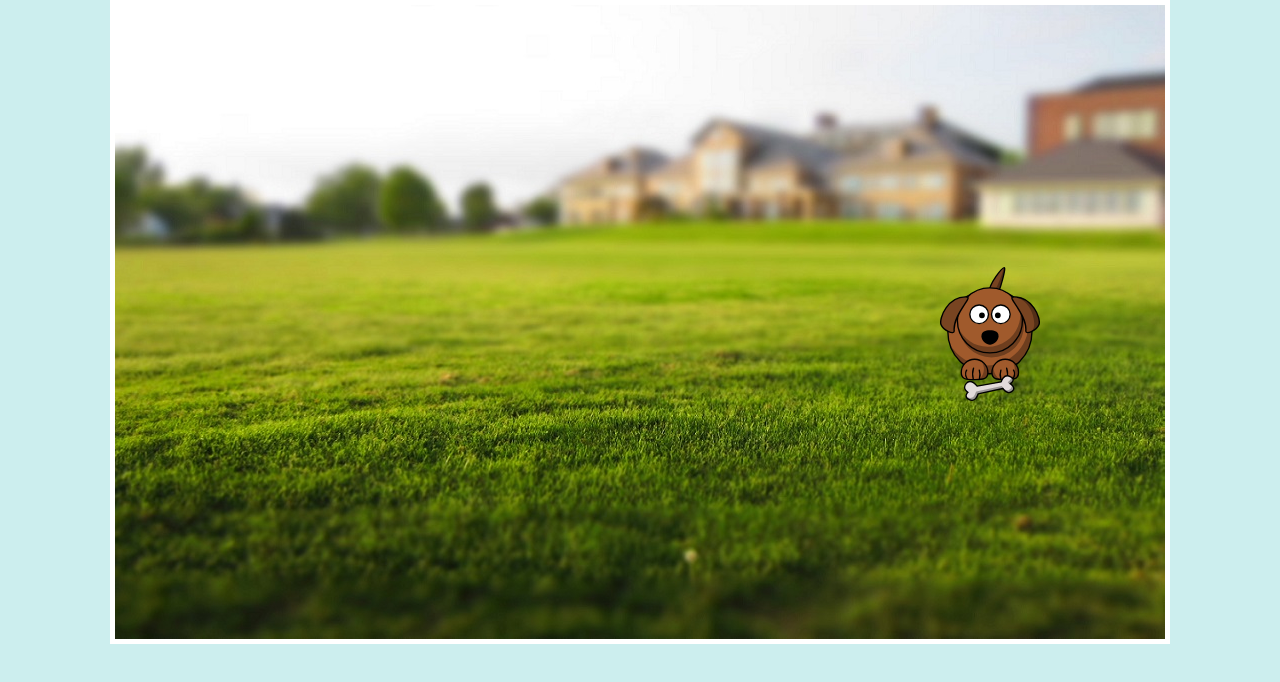
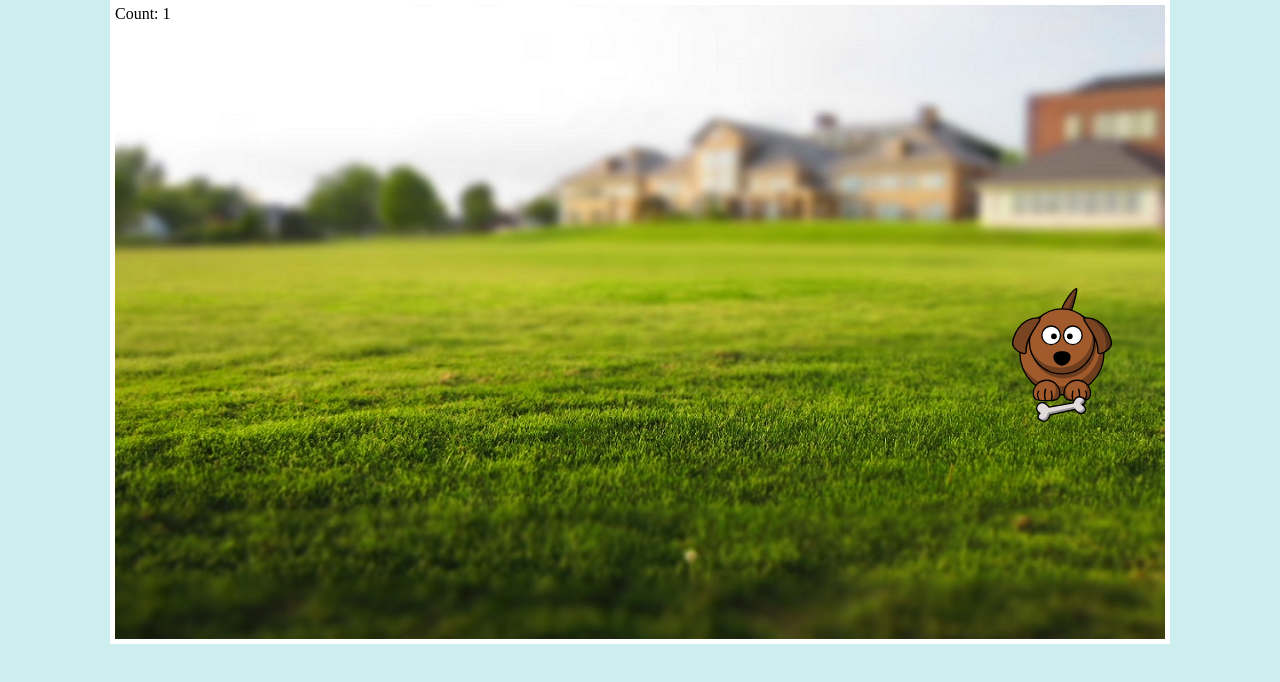
Before and after one commit to histef/dog-clicker-game, a plain HTML site: page index.html in a window 1280 px wide. Both pictures are taken after a click on the picture 375 px from the left and 521 px from the top of the page. Drawn offline with Linux system fonts and the light colour scheme.

Commit message:
add counter function

```diff
--- a/app.js
+++ b/app.js
@@ -1,17 +1,19 @@
 const dog = document.querySelector('.dog');
-
+let count = 0;
 //TODO: resize dog depending on what ylevel he is on.
 
 //TODO: when dog is clicked, count clicks & move dog.
-
 function moveDog(){
 	dog.style.bottom = Math.floor(Math.random()*(350-100)+100) + 'px';
-	console.log(dog.style.bottom);
 	dog.style.left = Math.floor(Math.random()*(950-200)+200) + 'px';
-	console.log(dog.style.left);
-	/*xPos = ;
-	yPos = */
+	count++;
 }
-//eventlistener is working
 
-dog.addEventListener('click', moveDog);
+function counter(){
+	document.querySelector('.count').textContent = count;
+}
+
+dog.addEventListener('click', function(){
+	moveDog();
+	counter();
+});
--- a/index.html
+++ b/index.html
@@ -3,7 +3,7 @@
     <head>
         <meta charset="utf-8">
         <meta http-equiv="X-UA-Compatible" content="IE=edge">
-        <title>Puppy-gifs</title>
+        <title>Puppy-clicker game</title>
         <meta name="viewport" content="width=device-width, initial-scale=1">
         <link rel="stylesheet" type="text/css" href="style.css">
     </head>
@@ -11,7 +11,13 @@
 	<body>
         <div class="canvas">
             <img class="dog" src="img/Cartoon_dog.svg" alt="cartoon dog">
+            <div class="counter">
+                Count: <span class="count">0</span>
+            </div>
+
         </div>
+
+
         <script src="app.js"></script>
 	</body>
 </html>
```
